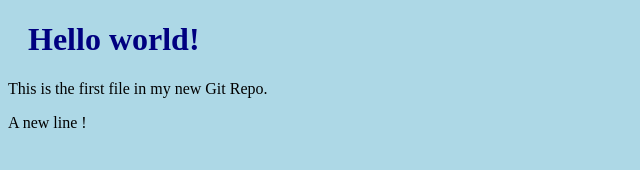
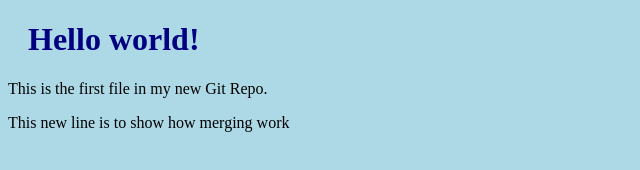
Before and after one commit to ThongNguyenZoi/thongnguyenzoi.github.io, a plain HTML site: page index.html in a window 1280 px wide. Shown: the whole page, without its empty margins (0-640 px from the left). Drawn offline with Linux system fonts and the light colour scheme.

Commit message:
update index.html with emergency fix

```diff
--- a/index.html
+++ b/index.html
@@ -8,7 +8,7 @@
 
 <h1>Hello world!</h1>
 <p>This is the first file in my new Git Repo.</p>
-<p>A new line !</p>
+<p>This new line is to show how merging work</p>
 
 </body>
 </html>
```
